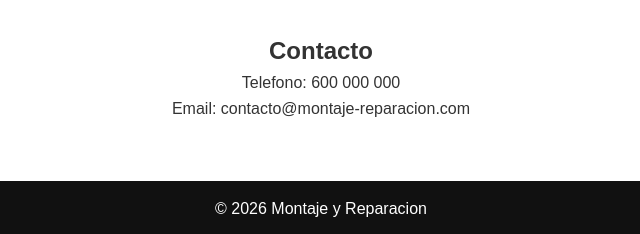
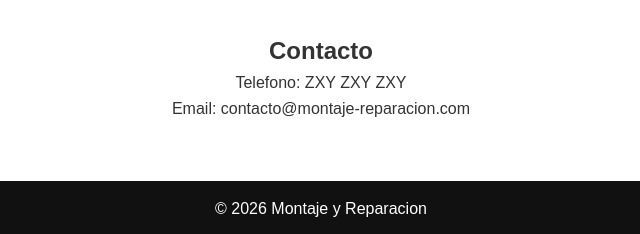
Before and after one commit to montaje-reparacion/montaje-reparacion.github.io, a plain HTML site: page index.html in a window 1280 px wide. Shown: the part 992-1226 px from the top of the page, 319-959 px from the left. Drawn offline with Linux system fonts and the light colour scheme; files that its build step writes are made by us from their sources.

Commit message:
Update index.html

```diff
--- a/index.html
+++ b/index.html
@@ -60,7 +60,7 @@
 
   <section id="contacto" class="contact container">
     <h2>Contacto</h2>
-    <p>Telefono: 600 000 000</p>
+    <p>Telefono: ZXY ZXY ZXY</p>
     <p>Email: contacto@montaje-reparacion.com</p>
   </section>
 
```
